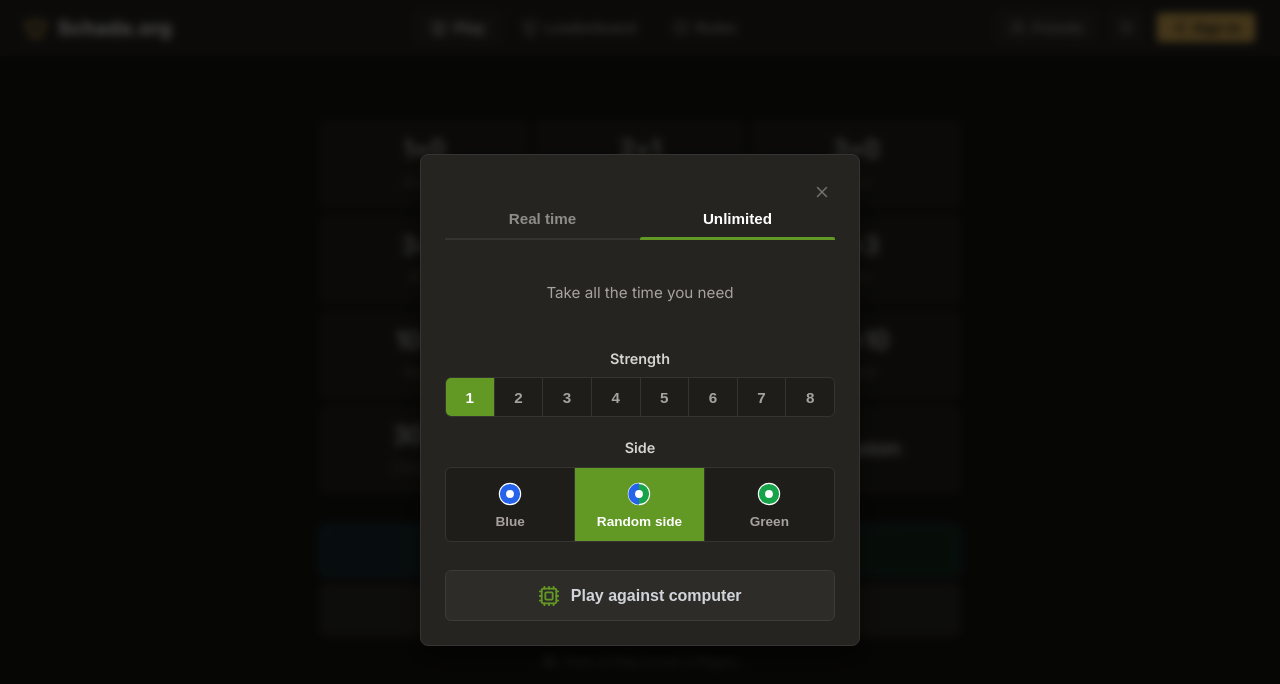
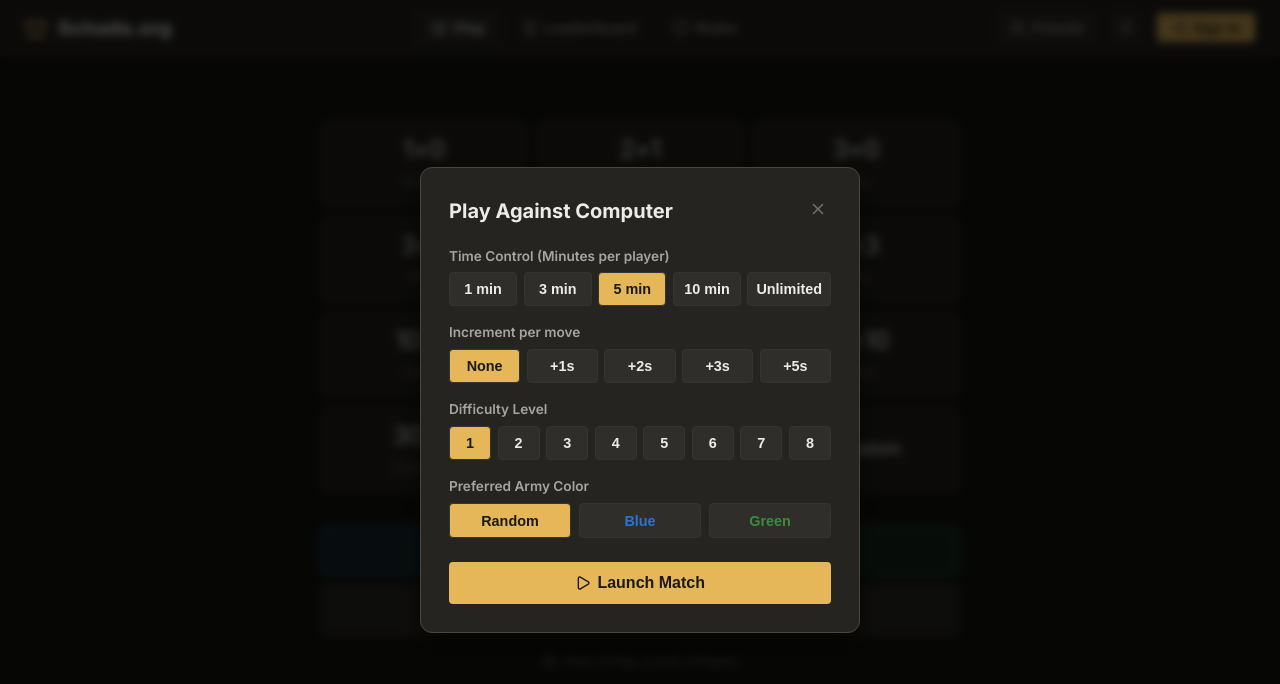
Before and after one commit to loma913-ops/schada, a React (Vite) app: page / in a window 1280 px wide. Both pictures are taken after a click on the button "Play Against Computer". Shown: the top 684 px of the page. Built offline with nearby package versions, Linux system fonts and the light colour scheme; no server answers; the database is empty.

Commit message:
fix: aligned the bot modal with the rest of the game set up modals

```diff
--- a/src/components/lobby/PlayAgainstComputerModal.tsx
+++ b/src/components/lobby/PlayAgainstComputerModal.tsx
@@ -1,5 +1,5 @@
 import React, { useState } from 'react';
-import { X, Cpu } from 'lucide-react';
+import { X, Play } from 'lucide-react';
 import type { PieceColor } from '@/core/schada/types';
 
 interface PlayAgainstComputerModalProps {
@@ -18,26 +18,25 @@ export const PlayAgainstComputerModal: React.FC<PlayAgainstComputerModalProps> =
   onClose,
   onStartGame,
 }) => {
-  const [timeMode, setTimeMode] = useState<'realtime' | 'unlimited'>('unlimited');
   const [minutes, setMinutes] = useState(5);
-  const [increment, setIncrement] = useState(3);
+  const [increment, setIncrement] = useState(0);
   const [strength, setStrength] = useState<number>(1);
-  const [sidePref, setSidePref] = useState<'blue' | 'random' | 'green'>('random');
+  const [colorPref, setColorPref] = useState<'random' | 'blue' | 'green'>('random');
 
   if (!isOpen) return null;
 
   const handlePlay = () => {
     // Resolve random side
     const resolvedColor: PieceColor =
-      sidePref === 'random'
+      colorPref === 'random'
         ? Math.random() < 0.5
           ? 'blue'
           : 'green'
-        : sidePref;
+        : colorPref;
 
     onStartGame({
-      timeControlMinutes: timeMode === 'unlimited' ? 0 : minutes,
-      incrementSeconds: timeMode === 'unlimited' ? 0 : increment,
+      timeControlMinutes: minutes,
+      incrementSeconds: minutes === 0 ? 0 : increment,
       difficultyLevel: strength,
       userColor: resolvedColor,
     });
@@ -46,86 +45,77 @@ export const PlayAgainstComputerModal: React.FC<PlayAgainstComputerModalProps> =
 
   return (
     <div className="modal-overlay" onClick={onClose}>
-      <div
-        className="modal-content lichess-modal"
-        onClick={(e) => e.stopPropagation()}
-        style={{ maxWidth: '440px', padding: '1.5rem', borderRadius: '8px' }}
-      >
-        {/* Modal Close Button */}
-        <div style={{ display: 'flex', justifyContent: 'flex-end', marginBottom: '-0.5rem' }}>
-          <button className="modal-close-btn" onClick={onClose} aria-label="Close modal">
+      <div className="modal-content" onClick={(e) => e.stopPropagation()}>
+        <div className="modal-header">
+          <h2 className="modal-title">Play Against Computer</h2>
+          <button className="modal-close-btn" onClick={onClose}>
             <X size={18} />
           </button>
         </div>
 
-        {/* Top Tabs: Real time vs Unlimited */}
-        <div className="lichess-tabs-nav">
+        {/* Time Control Selector */}
+        <div className="form-group">
+          <label className="form-label">Time Control (Minutes per player)</label>
+          <div style={{ display: 'grid', gridTemplateColumns: 'repeat(5, 1fr)', gap: '0.4rem' }}>
+            {[1, 3, 5, 10, 0].map((m) => (
               <button
+                key={m}
                 type="button"
-            className={`lichess-tab-btn ${timeMode === 'realtime' ? 'active' : ''}`}
-            onClick={() => setTimeMode('realtime')}
+                className={`action-btn ${minutes === m ? 'active' : ''}`}
+                style={{
+                  backgroundColor: minutes === m ? 'var(--accent-gold)' : 'var(--bg-tertiary)',
+                  color: minutes === m ? '#1a1a1a' : 'var(--text-primary)',
+                  fontWeight: 700,
+                  padding: '0.5rem',
+                }}
+                onClick={() => setMinutes(m)}
               >
-            Real time
+                {m === 0 ? 'Unlimited' : `${m} min`}
               </button>
-          <button
-            type="button"
-            className={`lichess-tab-btn ${timeMode === 'unlimited' ? 'active' : ''}`}
-            onClick={() => setTimeMode('unlimited')}
-          >
-            Unlimited
-          </button>
+            ))}
+          </div>
         </div>
 
-        {/* Time Settings Content */}
-        <div style={{ minHeight: '68px', display: 'flex', flexDirection: 'column', justifyContent: 'center' }}>
-          {timeMode === 'unlimited' ? (
-            <p className="lichess-unlimited-text">Take all the time you need</p>
-          ) : (
-            <div style={{ display: 'flex', flexDirection: 'column', gap: '0.75rem', marginTop: '0.5rem' }}>
-              <div>
-                <div style={{ display: 'flex', justifyContent: 'space-between', fontSize: '0.85rem', marginBottom: '0.25rem' }}>
-                  <span style={{ color: 'var(--text-secondary)' }}>Minutes per side:</span>
-                  <span style={{ fontWeight: 700 }}>{minutes} min</span>
-                </div>
-                <input
-                  type="range"
-                  min="1"
-                  max="60"
-                  step="1"
-                  value={minutes}
-                  onChange={(e) => setMinutes(Number(e.target.value))}
-                  style={{ width: '100%', accentColor: 'var(--accent-green, #629924)' }}
-                />
-              </div>
-
-              <div>
-                <div style={{ display: 'flex', justifyContent: 'space-between', fontSize: '0.85rem', marginBottom: '0.25rem' }}>
-                  <span style={{ color: 'var(--text-secondary)' }}>Increment in seconds:</span>
-                  <span style={{ fontWeight: 700 }}>+{increment}s</span>
-                </div>
-                <input
-                  type="range"
-                  min="0"
-                  max="30"
-                  step="1"
-                  value={increment}
-                  onChange={(e) => setIncrement(Number(e.target.value))}
-                  style={{ width: '100%', accentColor: 'var(--accent-green, #629924)' }}
-                />
+        {/* Increment per move */}
+        {minutes > 0 && (
+          <div className="form-group">
+            <label className="form-label">Increment per move</label>
+            <div style={{ display: 'grid', gridTemplateColumns: 'repeat(5, 1fr)', gap: '0.4rem' }}>
+              {[0, 1, 2, 3, 5].map((sec) => (
+                <button
+                  key={sec}
+                  type="button"
+                  className={`action-btn ${increment === sec ? 'active' : ''}`}
+                  style={{
+                    backgroundColor: increment === sec ? 'var(--accent-gold)' : 'var(--bg-tertiary)',
+                    color: increment === sec ? '#1a1a1a' : 'var(--text-primary)',
+                    fontWeight: 700,
+                    padding: '0.5rem',
+                  }}
+                  onClick={() => setIncrement(sec)}
+                >
+                  {sec === 0 ? 'None' : `+${sec}s`}
+                </button>
+              ))}
             </div>
           </div>
         )}
-        </div>
 
-        {/* Strength Section */}
-        <div style={{ marginTop: '1.25rem' }}>
-          <div className="lichess-field-label">Strength</div>
-          <div className="lichess-segmented-strength">
+        {/* Bot Strength / Difficulty Level */}
+        <div className="form-group">
+          <label className="form-label">Difficulty Level</label>
+          <div style={{ display: 'grid', gridTemplateColumns: 'repeat(8, 1fr)', gap: '0.4rem' }}>
             {[1, 2, 3, 4, 5, 6, 7, 8].map((lvl) => (
               <button
                 key={lvl}
                 type="button"
-                className={`lichess-strength-btn ${strength === lvl ? 'active' : ''}`}
+                className={`action-btn ${strength === lvl ? 'active' : ''}`}
+                style={{
+                  backgroundColor: strength === lvl ? 'var(--accent-gold)' : 'var(--bg-tertiary)',
+                  color: strength === lvl ? '#1a1a1a' : 'var(--text-primary)',
+                  fontWeight: 700,
+                  padding: '0.5rem 0',
+                }}
                 onClick={() => setStrength(lvl)}
               >
                 {lvl}
@@ -134,68 +124,60 @@ export const PlayAgainstComputerModal: React.FC<PlayAgainstComputerModalProps> =
           </div>
         </div>
 
-        {/* Side Section */}
-        <div style={{ marginTop: '1.25rem' }}>
-          <div className="lichess-field-label">Side</div>
-          <div className="lichess-segmented-side">
-            {/* Blue Side */}
+        {/* Preferred Army Color */}
+        <div className="form-group" style={{ marginBottom: '1.5rem' }}>
+          <label className="form-label">Preferred Army Color</label>
+          <div style={{ display: 'flex', gap: '0.5rem' }}>
             <button
               type="button"
-              className={`lichess-side-btn ${sidePref === 'blue' ? 'active' : ''}`}
-              onClick={() => setSidePref('blue')}
+              className={`action-btn ${colorPref === 'random' ? 'active' : ''}`}
+              style={{
+                flex: 1,
+                backgroundColor: colorPref === 'random' ? 'var(--accent-gold)' : 'var(--bg-tertiary)',
+                color: colorPref === 'random' ? '#1a1a1a' : 'var(--text-primary)',
+                fontWeight: 700,
+              }}
+              onClick={() => setColorPref('random')}
             >
-              <svg width="28" height="28" viewBox="0 0 100 100">
-                <circle cx="50" cy="50" r="38" fill="#2563eb" stroke="#ffffff" strokeWidth="4" />
-                <circle cx="50" cy="50" r="14" fill="#ffffff" />
-              </svg>
-              <span>Blue</span>
+              Random
             </button>
-
-            {/* Random Side */}
             <button
               type="button"
-              className={`lichess-side-btn ${sidePref === 'random' ? 'active' : ''}`}
-              onClick={() => setSidePref('random')}
+              className={`action-btn ${colorPref === 'blue' ? 'active' : ''}`}
+              style={{
+                flex: 1,
+                backgroundColor: colorPref === 'blue' ? 'var(--accent-gold)' : 'var(--bg-tertiary)',
+                color: colorPref === 'blue' ? '#1a1a1a' : 'var(--piece-blue)',
+                fontWeight: 700,
+              }}
+              onClick={() => setColorPref('blue')}
             >
-              <svg width="28" height="28" viewBox="0 0 100 100">
-                <defs>
-                  <clipPath id="split-clip">
-                    <rect x="0" y="0" width="50" height="100" />
-                  </clipPath>
-                </defs>
-                <circle cx="50" cy="50" r="38" fill="#16a34a" stroke="#ffffff" strokeWidth="4" />
-                <circle cx="50" cy="50" r="38" fill="#2563eb" clipPath="url(#split-clip)" />
-                <circle cx="50" cy="50" r="14" fill="#ffffff" />
-              </svg>
-              <span>Random side</span>
+              Blue
             </button>
-
-            {/* Green Side */}
             <button
               type="button"
-              className={`lichess-side-btn ${sidePref === 'green' ? 'active' : ''}`}
-              onClick={() => setSidePref('green')}
+              className={`action-btn ${colorPref === 'green' ? 'active' : ''}`}
+              style={{
+                flex: 1,
+                backgroundColor: colorPref === 'green' ? 'var(--accent-gold)' : 'var(--bg-tertiary)',
+                color: colorPref === 'green' ? '#1a1a1a' : 'var(--piece-green)',
+                fontWeight: 700,
+              }}
+              onClick={() => setColorPref('green')}
             >
-              <svg width="28" height="28" viewBox="0 0 100 100">
-                <circle cx="50" cy="50" r="38" fill="#16a34a" stroke="#ffffff" strokeWidth="4" />
-                <circle cx="50" cy="50" r="14" fill="#ffffff" />
-              </svg>
-              <span>Green</span>
+              Green
             </button>
           </div>
         </div>
 
-        {/* Submit Button */}
-        <div style={{ marginTop: '1.75rem' }}>
         <button
-            type="button"
-            className="lichess-cta-btn"
+          className="btn-primary"
           onClick={handlePlay}
+          style={{ display: 'flex', alignItems: 'center', justifyContent: 'center', gap: '0.4rem' }}
         >
-            <Cpu size={22} className="lichess-cta-icon" />
-            <span>Play against computer</span>
+          <Play size={16} />
+          <span>Launch Match</span>
         </button>
-        </div>
       </div>
     </div>
   );
```
Lines whose indentation alone changed are shown as unchanged.
